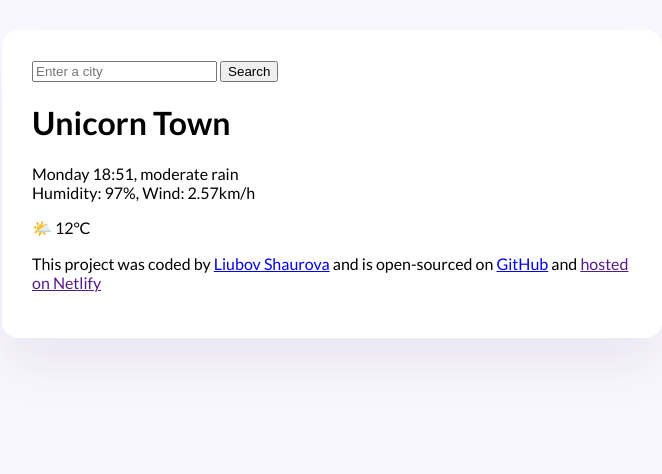
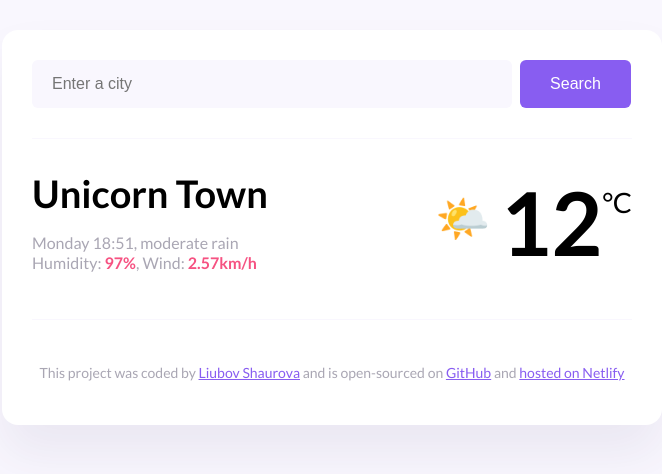
Before and after one commit to liu-shhha/weather-app, a plain HTML site: page index.html in a window 1280 px wide. Shown: the whole page, without its empty margins (308-970 px from the left). Drawn offline with Linux system fonts and the light colour scheme.

Commit message:
Added basic CSS

```diff
--- a/index.html
+++ b/index.html
@@ -16,20 +16,26 @@
 <body>
     <div class="weather-app">
         <header>
-            <form>
-                <input type="search" placeholder="Enter a city" required />
-                <input type="submit" value="Search" />
+            <form class="search-form">
+                <input type="search" placeholder="Enter a city" required class="search-form-input" />
+                <input type="submit" value="Search" class="search-form-button" />
             </form>
         </header>
         <main>
-            <div>
-                <h1>Unicorn Town</h1>
-                <p>Monday 18:51, moderate rain
-                    <br />
-                    Humidity: 97%, Wind: 2.57km/h
-                </p>
+            <div class="weather-app-data">
+                <div>
+                    <h1 class="weather-app-city">Unicorn Town</h1>
+                    <p class="weather-app-details">Monday 18:51, moderate rain
+                        <br />
+                        Humidity: <strong>97%</strong>, Wind: <strong>2.57km/h</strong>
+                    </p>
+                </div>
+                <div class="weather-app-temperature-container">
+                    <div class="weather-app-icon">🌤️</div>
+                    <div class="weather-app-temperature">12</div>
+                    <div class="weatehr-app-unit">°C</div>
+                </div>
             </div>
-            <div>🌤️ 12°C</div>
         </main>
         <footer>
             <p>This project was coded by <a href="https://github.com/liu-shhha">Liubov Shaurova</a> and is open-sourced
--- a/src/styles.css
+++ b/src/styles.css
@@ -1,6 +1,10 @@
 body {
   background-color: #f9f7fe;
   font-family: "Lato", serif;
+}
+
+a {
+  color: #885df1;
 }
 
 .weather-app {
@@ -11,3 +15,79 @@ body {
   box-shadow: 0 30px 50px rgba(65, 50, 100, 0.08);
   border-radius: 16px;
 }
+
+header {
+  border-bottom: 1px solid #f9f7fe;
+  padding: 0 0 30px 0;
+}
+
+.search-form-input {
+  background-color: #f9f7fe;
+  border: none;
+  border-radius: 6px;
+  width: 80%;
+  font-size: 16px;
+  padding: 15px 20px;
+}
+
+.search-form-button {
+  background-color: #885df1;
+  border: none;
+  border-radius: 6px;
+  padding: 15px 30px;
+  color: white;
+  font-size: 16px;
+  margin-left: 5px;
+}
+
+main {
+  padding: 30px 0;
+}
+
+.weather-app-data {
+  display: flex;
+  justify-content: space-between;
+}
+
+.weather-app-city {
+  margin: 0;
+  font-size: 38px;
+  line-height: 48px;
+}
+
+.weather-app-details {
+  font-size: 16px;
+  line-height: 20px;
+  color: rgba(39, 33, 66, 0.4);
+  font-weight: 500;
+}
+.weather-app-details strong {
+  color: #f65282;
+}
+.weather-app-temperature-container {
+  display: flex;
+}
+
+.weather-app-icon {
+  font-size: 44px;
+  margin-top: 22px;
+}
+
+.weather-app-temperature {
+  font-size: 88px;
+  margin-left: 10px;
+  font-weight: bold;
+}
+
+.weatehr-app-unit {
+  margin-top: 16px;
+  font-size: 28px;
+}
+
+footer {
+  border-top: 1px solid #f9f7fe;
+  padding: 30px 0 0 0;
+  text-align: center;
+  font-size: 14px;
+  color: rgba(39, 33, 66, 0.4);
+}
```
